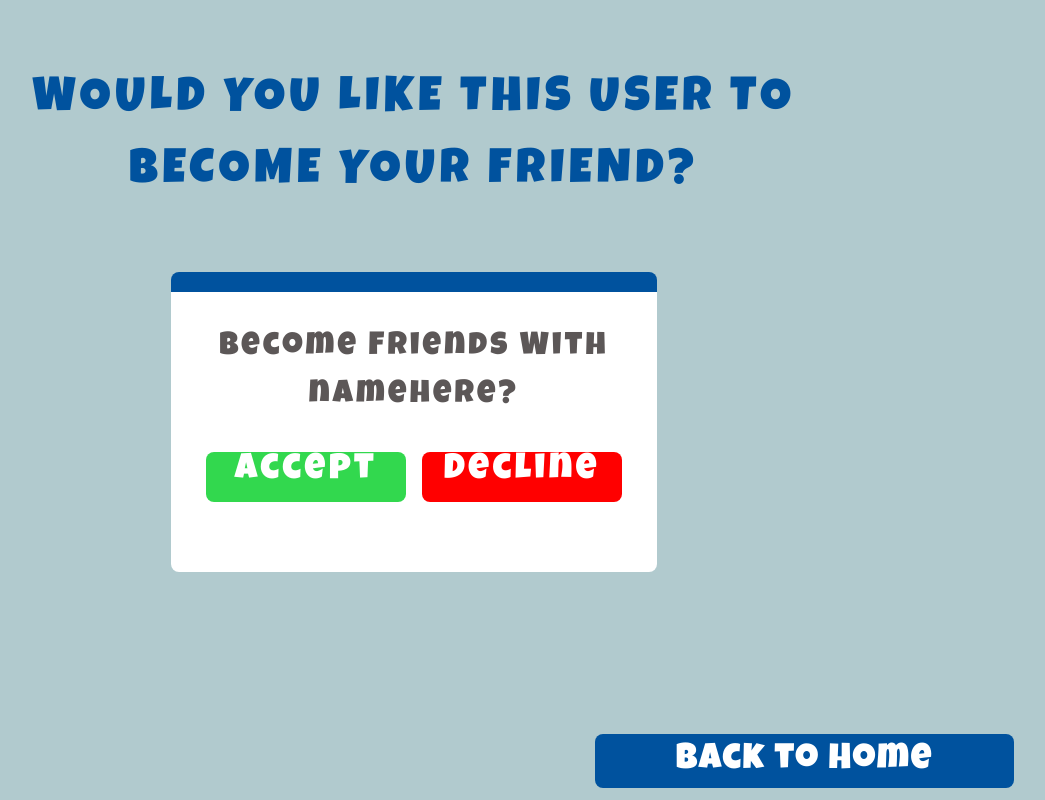
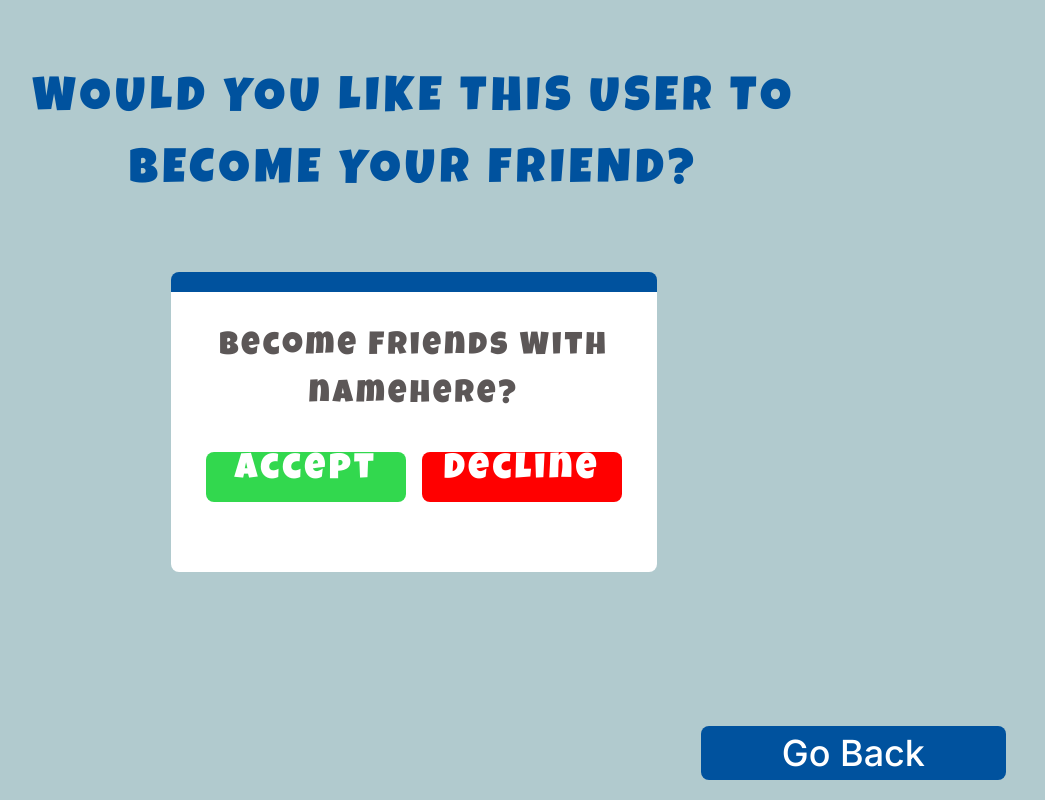
Before and after one commit to JarIsCoding/Shortalk---Front-End, a Next.js app: page /pages/friendAccept in a window 1280 px wide. Shown: the whole page, without its empty margins (226-1271 px from the left). Built offline with nearby package versions, Linux system fonts and the light colour scheme.

Commit message:
bug fixes and router changes

```diff
--- a/src/app/components/ScoreTable.tsx
+++ b/src/app/components/ScoreTable.tsx
@@ -14,7 +14,7 @@ const ScoreTable = (props: IScoreTableProps) => {
                         SKIPPED
                     </p>
                 </div>
-                <div className='border-[2px] border-t-[1px] border-b-[1px] border-black p-2 text-[20px] h-[430px]'>
+                <div className='border-[2px] border-t-[1px] border-b-[1px] border-black p-2 text-[20px] h-[430px] overflow-y-auto removeScrollbar'>
                     <div className='flex flex-col'>
                         {/* Fill this with data */}
                         {
@@ -46,7 +46,7 @@ const ScoreTable = (props: IScoreTableProps) => {
                         -1 POINT
                     </p>
                 </div>
-                <div className='border-[2px] border-t-[1px] border-b-[1px] border-black p-2 text-[20px] h-[350px]'>
+                <div className='border-[2px] border-t-[1px] border-b-[1px] border-black p-2 text-[20px] h-[350px] overflow-y-auto removeScrollbar'>
                     {
                         props.buzzWords.map((card, id) => {
                             return (
@@ -75,7 +75,7 @@ const ScoreTable = (props: IScoreTableProps) => {
                         +1 POINT
                     </p>
                 </div>
-                <div className='border-[2px] border-t-[1px] border-b-[1px] border-black p-2 text-[20px] h-[350px]'>
+                <div className='border-[2px] border-t-[1px] border-b-[1px] border-black p-2 text-[20px] h-[350px] overflow-y-auto removeScrollbar'>
                     {
                         props.onePointWords.map((card, id) => {
                             return (
@@ -104,7 +104,7 @@ const ScoreTable = (props: IScoreTableProps) => {
                         +3 POINT
                     </p>
                 </div>
-                <div className='border-[2px] border-t-[1px] border-b-[1px] border-black p-2 text-[20px] h-[350px]'>
+                <div className='border-[2px] border-t-[1px] border-b-[1px] border-black p-2 text-[20px] h-[350px] overflow-y-auto removeScrollbar'>
                     {
                         props.threePointWords.map((card, id) => {
                             return (
--- a/src/app/components/TeamListPNP.tsx
+++ b/src/app/components/TeamListPNP.tsx
@@ -83,6 +83,7 @@ const TeamListPNP = (props: ITeamListPNP) => {
             onChange={(e) => setName(e.target.value)}
             onKeyDown={handleKeyDown}
             value={name}
+            maxLength={20}
           />
           <div className='flex justify-center'>
             <div className='cursor-pointer rounded-2xl border-2 border-black w-[100%] h-[50px] bg-dblue flex justify-center items-center px-4'
--- a/src/app/globals.css
+++ b/src/app/globals.css
@@ -77,6 +77,10 @@ line-height: 47px;
 letter-spacing: 0.1em;
 }
 
+.removeScrollbar::-webkit-scrollbar {
+  display: none;
+}
+
 /* WARNING!!!!!!!!!! */
 /* ONLY WICKED CSS BELOW THIS COMMENT */
 /*!
--- a/src/app/pages/friendAccept/page.tsx
+++ b/src/app/pages/friendAccept/page.tsx
@@ -12,7 +12,7 @@ const FriendAccept = () => {
     const router = useRouter()
 
     const t = () => {
-        router.push('/pages/homePage')
+        router.back()
     }
 
     const handleYes = () => {
@@ -63,7 +63,9 @@ const FriendAccept = () => {
                     </div>
                 </div>
             </div>
-            <GoHomeBtn />
+            <Button className='absolute right-5 bottom-5 px-16 py-2 me-7 bg-dblue cursor-pointer' onClick={() => { router.back() }}>
+                <p className='text-[36px]'>Go Back</p>
+            </Button>
         </div>
     )
 }
--- a/src/app/pages/friendAddPage/page.tsx
+++ b/src/app/pages/friendAddPage/page.tsx
@@ -52,8 +52,8 @@ const FriendAddPage = () => {
                     </div>
                 </div>
             </div>
-            <Button className='absolute right-5 bottom-5 px-16 py-2 me-7 bg-dblue cursor-pointer' onClick={() => { router.push('/pages/homePage') }}>
-                <p className='text-[36px]'>Back to Home</p>
+            <Button className='absolute right-5 bottom-5 px-16 py-2 me-7 bg-dblue cursor-pointer' onClick={() => { router.back() }}>
+                <p className='text-[36px]'>Go Back</p>
             </Button>
         </div>
     )
```
